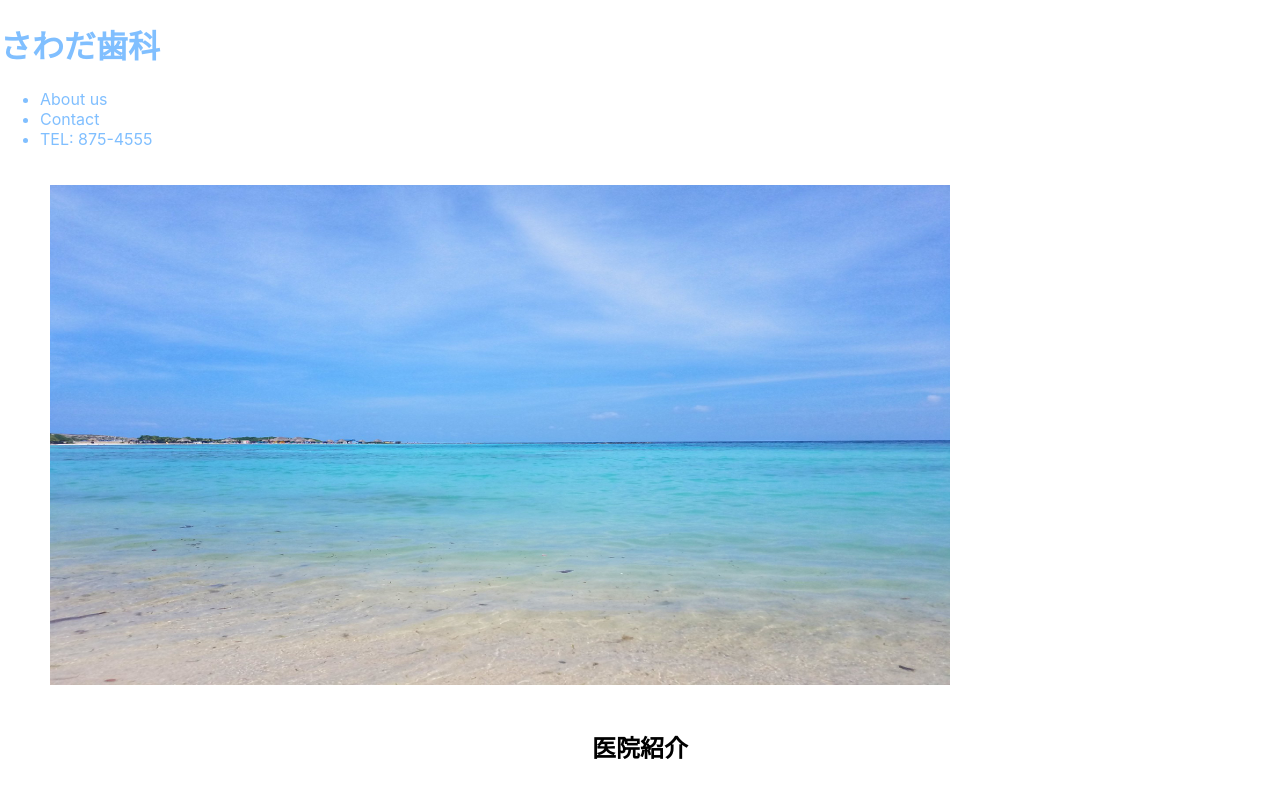
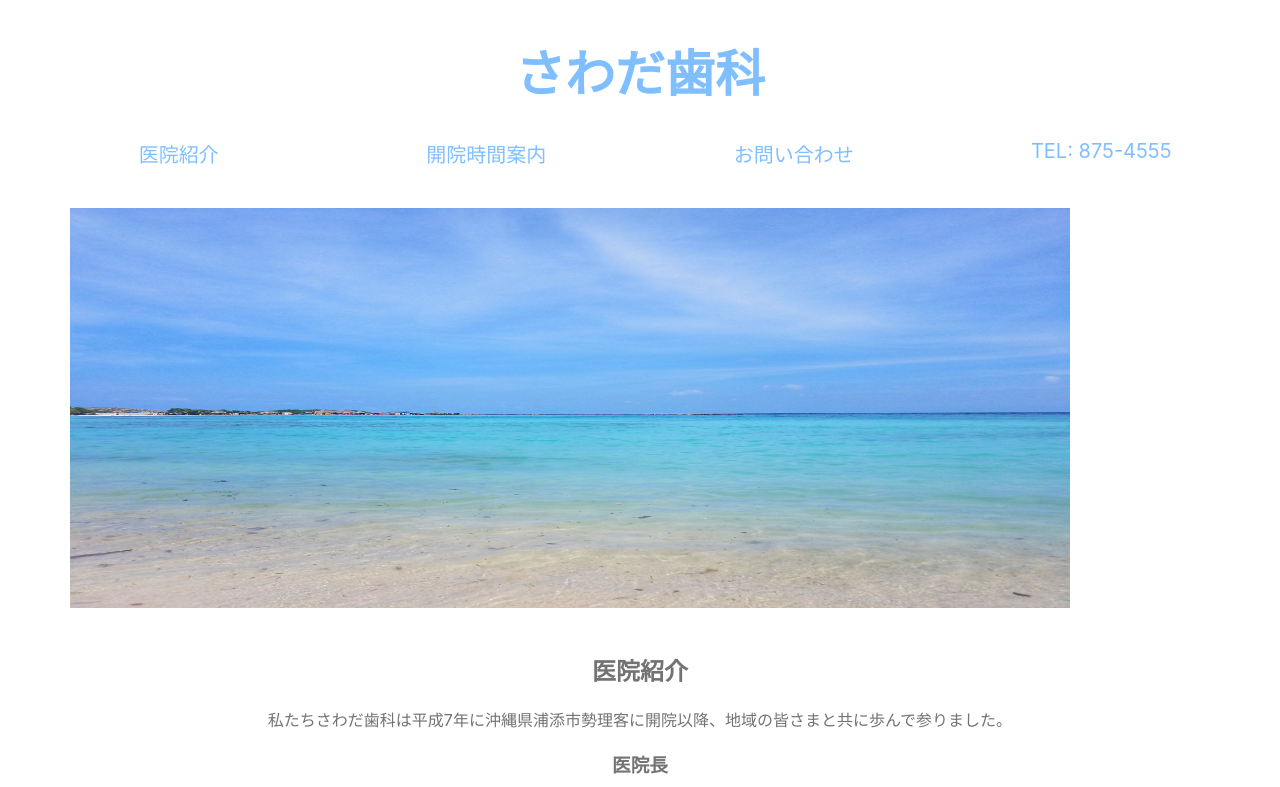
Before and after one commit to Oceanblue713/contact-app, a React (Create React App) app: page / in a window 1280 px wide. Shown: the top 787 px of the page. Built offline with nearby package versions, Linux system fonts and the light colour scheme.

Commit message:
Set up basic components

```diff
--- a/package.json
+++ b/package.json
@@ -27,5 +27,8 @@
       "last 1 firefox version",
       "last 1 safari version"
     ]
+  },
+  "devDependencies": {
+    "react-grid-system": "^4.4.6"
   }
 }
--- a/src/About.js
+++ b/src/About.js
@@ -5,7 +5,10 @@ class About extends Component {
         return(
             <div>
                 <h2>医院紹介</h2>
-                <p>私たちさわだ歯科は平成7年に沖縄県浦添市勢理客に開院していこう、地域の皆さまと共に歩んで参りました。</p>
+                <p>私たちさわだ歯科は平成7年に沖縄県浦添市勢理客に開院以降、地域の皆さまと共に歩んで参りました。<br />
+                <h3>医院長</h3>
+                <h4>澤田泰治（さわだ たいじ)</h4>
+                </p>
             </div>
         )
     }
--- a/src/Contact.js
+++ b/src/Contact.js
@@ -7,7 +7,6 @@ class Contact extends Component {
                 <h2>お問い合わせ</h2>
                 <h4>住所: 沖縄県浦添市勢理客4-5-5</h4>
                 <h4>TEL: 098-875-4555</h4>
-                <p>メールやウェブサイトでのお問い合わせは受付けておりませんので、お手数ですが開院時間内に上記電話番号までお問い合わせお願い致します。</p>
             </div>
         )
     }
--- a/src/Image.js
+++ b/src/Image.js
@@ -1,11 +1,14 @@
 import React, { Component } from 'react';
+import {Col} from 'react-grid-system';
 
 class Image extends Component {
     render() {
         return(
+            <Col sm={10}>
             <div class="image">
                 <img src={require("./img1.jpg")} />
             </div>
+            </Col>
         )
     }
 }
--- a/src/Nav.js
+++ b/src/Nav.js
@@ -1,4 +1,5 @@
 import React, { Component } from 'react';
+import {Row, Col } from 'react-grid-system';
 
 class Nav extends Component {
     render() {
@@ -6,10 +7,13 @@ class Nav extends Component {
             <div className="navbar">
                 <div className="nav-logo">
                     <h1>さわだ歯科</h1>
-                    <ul>
-                        <li>About us</li>
-                        <li>Contact</li>
-                        <li>TEL: 875-4555</li>
+                    <ul className="header">
+                        <Row>
+                            <Col sm={3}><li>医院紹介</li></Col>
+                            <Col sm={3}><li>開院時間案内</li></Col>
+                            <Col sm={3}><li>お問い合わせ</li></Col>
+                            <Col sm={3}><li>TEL: 875-4555</li></Col>
+                        </Row>
                     </ul>
                 </div>
             </div>
--- a/src/index.css
+++ b/src/index.css
@@ -13,18 +13,38 @@ code {
 }
 
 body {
+  margin: 20px;
+  color: #737373;
+  text-align: center;
+}
+
+h1 {
+  font-size: 50px;
+  text-align: center;
 }
 
 .navbar {
-  margin: 0;
+  text-align: center;
+  margin: 20px;
   color: #80bfff;
+}
+
+ul.header li{
+  font-size: 20px;
+  display: inline;
+  list-style-type: none;
+  margin: 20px;
+}
+
+ul.header {
+  padding: 0;
 }
 
 .image img{
   align-items: center;
   margin: 20px 50px 20px;
-  width: 900px;
-  height: 500px;
+  width: 1000px;
+  height: 400px;
 }
 
 h2 {
```
Also changed, not shown: 1 other file (tests, documents, lock files or other folders).
